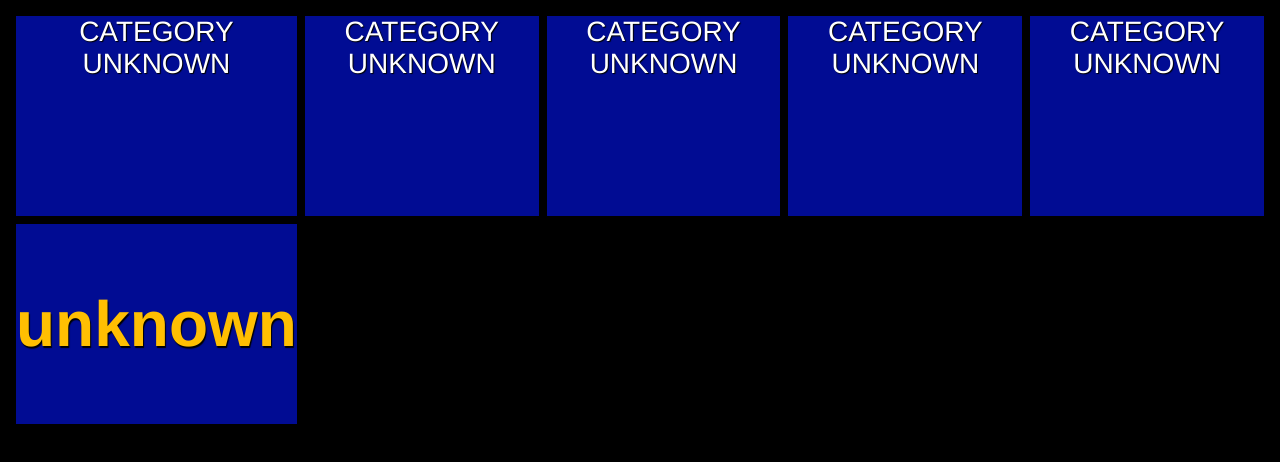
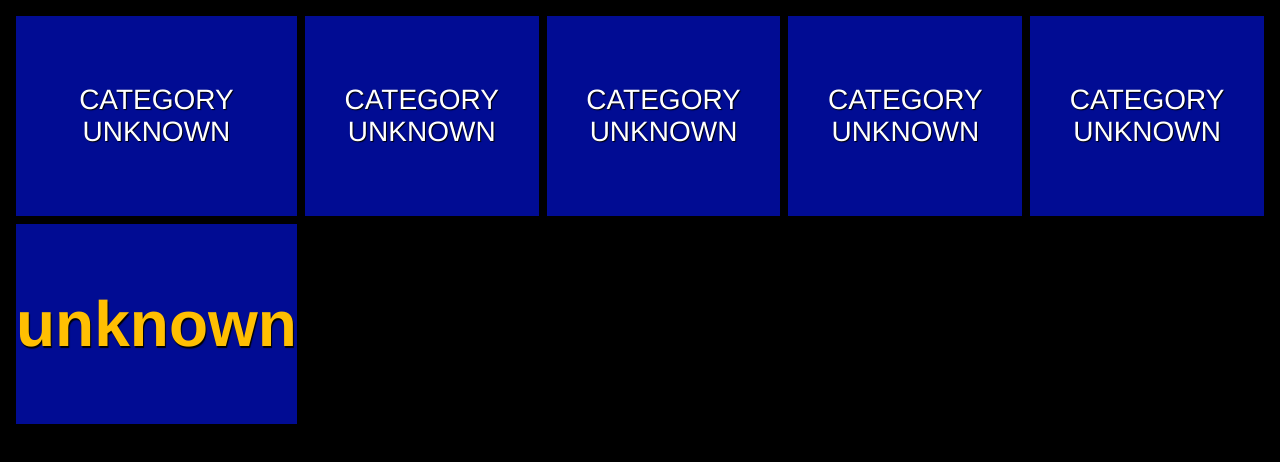
Before and after one commit to sam-codes/jeopardy, a React (Create React App) app in the folder jeopardy-front-end/: page /board in a window 1280 px wide. Shown: the top 462 px of the page. Built offline with nearby package versions, Linux system fonts and the light colour scheme.

Commit message:
Change componets to styled components

```diff
--- a/jeopardy-front-end/src/components/CategoryCell/CategoryCell.styled.js
+++ b/jeopardy-front-end/src/components/CategoryCell/CategoryCell.styled.js
@@ -1,5 +1,17 @@
 import styled from "styled-components";
 
 export const Container = styled.div`
+  display: flex;
+  justify-content: center;
+  align-items: center;
   background-color: #010c93;
 `;
+
+export const Text = styled.span`
+  width: 100%;
+  text-transform: uppercase;
+  text-align: center;
+  color: #fff;
+  text-shadow: 1px 1px 1px rgba(0, 0, 0, 1);
+  font-size: 28px;
+`;
--- a/jeopardy-front-end/src/components/CategoryCell/category.css
+++ /dev/null
@@ -1,14 +0,0 @@
-.category {
-  display: flex;
-  justify-content: center;
-  align-items: center;
-  background-color: #010c93;
-}
-.category-text {
-  width: 100%;
-  text-transform: uppercase;
-  text-align: center;
-  color: #fff;
-  text-shadow: 1px 1px 1px rgba(0, 0, 0, 1);
-  font-size: 28px;
-}
--- a/jeopardy-front-end/src/components/CategoryCell/index.js
+++ b/jeopardy-front-end/src/components/CategoryCell/index.js
@@ -1,12 +1,11 @@
 import React from "react";
 import PropTypes from "prop-types";
-import { Container } from "./CategoryCell.styled";
-import "./category.css";
+import { Container, Text } from "./CategoryCell.styled";
 
 export const CategoryCell = ({ category = "category unknown" }) => {
   return (
     <Container>
-      <span className="category-text">{category}</span>
+      <Text>{category}</Text>
     </Container>
   );
 };
--- a/jeopardy-front-end/src/components/PriceCell/price.css
+++ b/jeopardy-front-end/src/components/PriceCell/PriceCell.styled.js
@@ -1,10 +1,13 @@
-.price {
+import styled from "styled-components";
+
+export const Container = styled.div`
   display: flex;
   justify-content: center;
   align-items: center;
   background-color: #010c93;
-}
-.price-text {
+`;
+
+export const Text = styled.span`
   text-shadow: 1px 2px 1px rgba(0, 0, 0, 1);
   text-align: center;
   width: 100%;
@@ -14,4 +17,4 @@
   font-weight: bold;
   text-align: center;
   text-decoration: none;
-}
+`;
--- a/jeopardy-front-end/src/components/PriceCell/index.js
+++ b/jeopardy-front-end/src/components/PriceCell/index.js
@@ -1,7 +1,7 @@
 import React, { useState } from "react";
 import PropTypes from "prop-types";
+import { Container, Text } from "./PriceCell.styled";
 import { Question } from "../Question";
-import "./price.css";
 
 export const PriceCell = ({ price = "unknown" }) => {
   const [visited, setVisited] = useState(false);
@@ -18,14 +18,15 @@ export const PriceCell = ({ price = "unknown" }) => {
   };
 
   return (
-    <div className="price" onClick={handleOpenQuestion}>
-      {!visited && <span className="price-text">{price}</span>}
+    <Container onClick={handleOpenQuestion}>
+      {!visited && <Text className="price-text">{price}</Text>}
       {showQuestion && <Question onClose={handleClose} />}
-    </div>
+    </Container>
   );
 };
 
 PriceCell.propTypes = {
   price: PropTypes.string,
+  question: PropTypes.string,
   onOpenQuestion: PropTypes.bool,
 };
--- a/jeopardy-front-end/src/components/Question/question.css
+++ b/jeopardy-front-end/src/components/Question/Question.styled.js
@@ -1,4 +1,6 @@
-.question {
+import styled from "styled-components";
+
+export const Container = styled.div`
   position: fixed;
   top: 0;
   left: 0;
@@ -9,13 +11,13 @@
   display: flex;
   justify-content: center;
   align-items: center;
-}
+`;
 
-.question-text {
+export const Text = styled.span`
   text-align: center;
   text-shadow: 1px 2px 1px rgba(0, 0, 0, 1);
   font-size: 4em;
   color: #fff;
   text-transform: uppercase;
   padding: 24rem;
-}
+`;
--- a/jeopardy-front-end/src/components/Question/index.js
+++ b/jeopardy-front-end/src/components/Question/index.js
@@ -1,11 +1,11 @@
 import React from "react";
 import PropTypes from "prop-types";
-import "./question.css";
+import { Container, Text } from "./Question.styled";
 
 export const Question = ({ question = "unknown question", onClose }) => (
-  <div className="question" onClick={onClose}>
-    <span className="question-text">{question}</span>
-  </div>
+  <Container onClick={onClose}>
+    <Text className="question-text">{question}</Text>
+  </Container>
 );
 
 Question.propTypes = {
```
